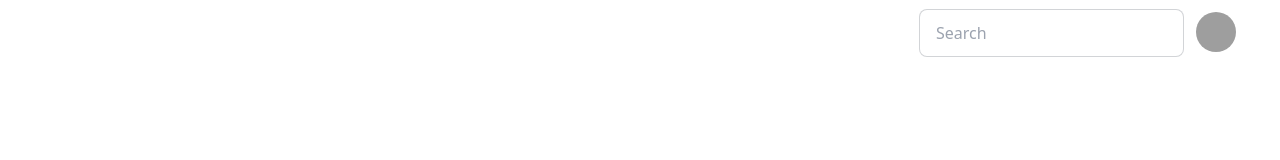
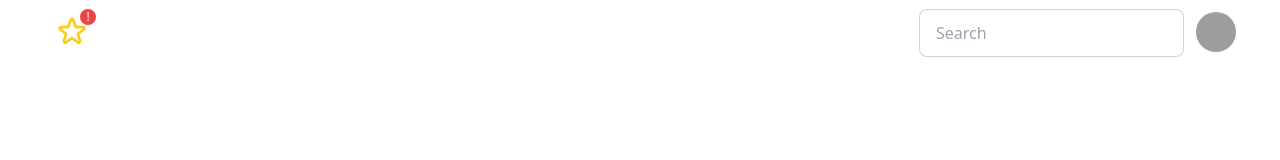
Before and after one commit to Jhoancanchila/countries-info, a React (Vite) app: page / in a window 1280 px wide. Shown: the top 160 px of the page. Built offline with nearby package versions, Linux system fonts and the light colour scheme; grey boxes are pictures that could not be loaded.

Commit message:
implement components favorities

```diff
--- a/src/presentation/components/Card/Card.tsx
+++ b/src/presentation/components/Card/Card.tsx
@@ -1,9 +1,10 @@
-import { FC } from "react"
+import { FC, MouseEvent, useState } from "react"
 import { CardEntity } from "../../../domain/models/CardEntity"
 import { useModalStore } from "../../../infrastructure/stores/ModalStore";
 import { getItemSelectedMenu } from "../../../utilities/localStorage/menuStorage";
 import { ModalContent } from "../../../domain/models/ModalContent";
 import { useLazyImages } from "../../hooks/useLazyImages";
+import FavoritiesAction from "../Favorities/FavoritiesAction";
 
 interface CardProps {
   character: CardEntity
@@ -13,19 +14,31 @@ const Card: FC<CardProps> = ({ character }) => {
 
   const { title, subTitle, threeTitle, point, subPoint, image } = character;
 
+  const [isFavorite, setIsFavorite] = useState<boolean>(false);
+
   const { isVisible, cardRef } = useLazyImages();
 
   const { openModal } = useModalStore();
 
   const itemSelected = getItemSelectedMenu() as ModalContent;
 
+  const handleCardClick = () => {
+    if (itemSelected) {
+      openModal(itemSelected, character);
+    }
+  };
+
+  const handleFavoriteClick = (event: MouseEvent<HTMLButtonElement>) => {
+    event.stopPropagation();
+    setIsFavorite(!isFavorite);
+  };
 
 
   return (
     <div
       ref={ cardRef }
       className="animate-fadeIn card card-compact bg-base-100 shadow-xl pt-4 cursor-pointer"
-      onClick={() => itemSelected && openModal(itemSelected, character)}
+      onClick={handleCardClick}
     >
       {
         !isVisible ? (
@@ -43,7 +56,10 @@ const Card: FC<CardProps> = ({ character }) => {
         </figure>
       }
       <div className="card-body">
-        <h2 className="card-title">{ title }</h2>
+        <div className="flex">
+          <h2 className="card-title mr-2">{ title }</h2>
+          <FavoritiesAction handleFavoritiesItem={handleFavoriteClick} isFavorite={isFavorite}/>
+        </div>
         <h2 className="text-left line-clamp-2">{ subTitle }</h2>
         <h4 className="text-left">{ threeTitle }</h4>
         <div className="badge badge-secondary">{ point }</div>
--- /dev/null
+++ b/src/presentation/components/Favorities/Favorities.css
@@ -0,0 +1,16 @@
+@keyframes fill-star {
+  0% {
+    transform: scale(1);
+    fill: transparent;
+  }
+  50% {
+    transform: scale(1.5);
+  }
+  100% {
+    transform: scale(1);
+    fill: gold;
+  }
+}
+.animate-fill-star {
+  animation: fill-star 0.5s forwards;
+}
--- /dev/null
+++ b/src/presentation/components/Favorities/Favorities.tsx
@@ -0,0 +1,34 @@
+
+interface FavoritiesProps {
+  hasFavorites: boolean
+}
+const Favorities = ({hasFavorites}: FavoritiesProps) => {
+  return (
+    <div className="relative">
+      <svg
+        xmlns="http://www.w3.org/2000/svg"
+        className={`h-8 w-8 ${hasFavorites ? "text-yellow-400 animate-bounce" : "text-gray-500"
+          }`}
+        fill="none"
+        viewBox="0 0 24 24"
+        stroke="currentColor"
+      >
+        <path
+          strokeLinecap="round"
+          strokeLinejoin="round"
+          strokeWidth={2}
+          d="M11.049 2.927c.3-.921 1.603-.921 1.902 0l1.519 4.674a1 1 0 00.95.69h4.915c.969 0 1.371 1.24.588 1.81l-3.976 2.888a1 1 0 00-.363 1.118l1.518 4.674c.3.922-.755 1.688-1.538 1.118l-3.976-2.888a1 1 0 00-1.176 0l-3.976 2.888c-.783.57-1.838-.197-1.538-1.118l1.518-4.674a1 1 0 00-.363-1.118l-3.976-2.888c-.784-.57-.38-1.81.588-1.81h4.914a1 1 0 00.951-.69l1.519-4.674z"
+        />
+      </svg>
+
+      {/* Indicador de notificación (punto rojo) */}
+      {hasFavorites && (
+        <span className="absolute top-0 right-0 transform translate-x-1/2 -translate-y-1/2 bg-red-500 text-white rounded-full h-4 w-4 flex items-center justify-center text-xs">
+          !
+        </span>
+      )}
+    </div>
+  )
+}
+
+export default Favorities
--- /dev/null
+++ b/src/presentation/components/Favorities/FavoritiesAction.tsx
@@ -0,0 +1,33 @@
+
+import { MouseEvent } from "react"
+import "./Favorities.css"
+
+interface FavoritiesActionProps {
+  handleFavoritiesItem: (event: MouseEvent<HTMLButtonElement> ) => void
+  isFavorite: boolean
+}
+
+const FavoritiesAction = ({ handleFavoritiesItem, isFavorite }: FavoritiesActionProps) => {
+
+  return (
+    <button onClick={handleFavoritiesItem}>
+      <svg
+        xmlns="http://www.w3.org/2000/svg"
+        className={`h-6 w-6 transition-transform duration-300 ${isFavorite ? "animate-fill-star fill-current text-yellow-400" : "text-gray-500"
+          }`}
+        fill="none"
+        viewBox="0 0 24 24"
+        stroke="currentColor"
+      >
+        <path
+          strokeLinecap="round"
+          strokeLinejoin="round"
+          strokeWidth={2}
+          d="M11.049 2.927c.3-.921 1.603-.921 1.902 0l1.519 4.674a1 1 0 00.95.69h4.915c.969 0 1.371 1.24.588 1.81l-3.976 2.888a1 1 0 00-.363 1.118l1.518 4.674c.3.922-.755 1.688-1.538 1.118l-3.976-2.888a1 1 0 00-1.176 0l-3.976 2.888c-.783.57-1.838-.197-1.538-1.118l1.518-4.674a1 1 0 00-.363-1.118l-3.976-2.888c-.784-.57-.38-1.81.588-1.81h4.914a1 1 0 00.951-.69l1.519-4.674z"
+        />
+      </svg>
+    </button>
+  )
+}
+
+export default FavoritiesAction
--- a/src/presentation/components/Navbar/Navbar.tsx
+++ b/src/presentation/components/Navbar/Navbar.tsx
@@ -5,6 +5,7 @@ import { getItemSelectedMenu } from "../../../utilities/localStorage/menuStorage
 
 import imgNavbar from "../../../assets/anime.webp";
 import { ItemMenu } from "../../../domain/models/ItemsMenu";
+import Favorities from "../Favorities/Favorities";
 
 
 const Navbar: React.FC = () => {
@@ -29,10 +30,14 @@ const Navbar: React.FC = () => {
     setSearchParams({ query });
   };
 
+  const hasFavorites = true;
+
   return (
     <div className="navbar bg-base-100">
       <div className="flex-1">
-        <h1 className="text-xl font-bold tracking-wide text-[#B91C1C]">{itemSelected}</h1>
+        <h1 className="text-xl font-bold tracking-wide text-[#B91C1C] mr-4">{itemSelected}</h1>
+        {/* Ícono de favoritos */}
+        <Favorities hasFavorites={hasFavorites} />
       </div>
       <div className="flex-none gap-2">
         <div className="form-control">
```
Also changed, not shown: 1 other file (tests, documents, lock files or other folders).
